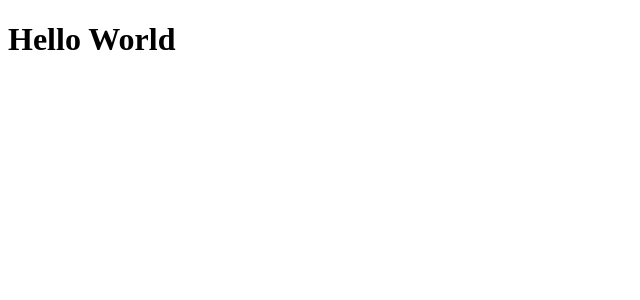
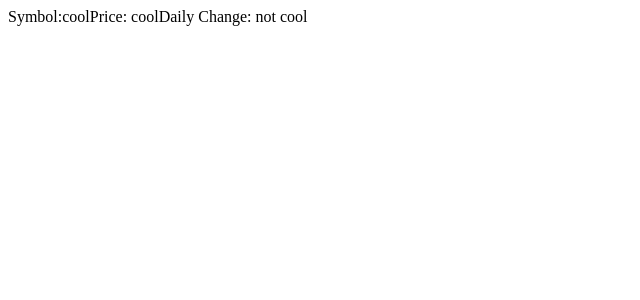
Before and after one commit to AaronEdwardGlenn/React-Hooks-Conversion-, a React app: page / in a window 1280 px wide. Shown: the top 300 px of the page, without its empty margins (0-640 px from the left). Built offline with nearby package versions, Linux system fonts and the light colour scheme.

Commit message:
remember to implicitly return from our components!

```diff
--- a/src/components/App.js
+++ b/src/components/App.js
@@ -1,5 +1,8 @@
 import React from 'react';
+import StockInfo from './StockInfo';
 
 export default function App() {
-  return <h1>Hello World</h1>;
+  return (
+    <StockInfo symbol="cool" price="cool" dailyChange="not cool" />
+  );
 }
--- a/src/components/StockInfo.js
+++ b/src/components/StockInfo.js
@@ -1,13 +1,19 @@
 import React from 'react';
 import PropTypes from 'prop-types';
 
-const StockPrice = ({ symbol, price, dailyChange }) => {
-  <figure>
+
+const StockInfo = ({ symbol, price, dailyChange }) => (
+  <div>
         Symbol:{symbol}
         Price: {price}
         Daily Change: {dailyChange}
+  </div>
+);
 
-  </figure>;
+StockInfo.propTypes = {
+  symbol: PropTypes.string.isRequired,
+  price: PropTypes.string,
+  dailyChange: PropTypes.string,
 };
 
-export default StockPrice;
+export default StockInfo;
--- a/webpack.config.js
+++ b/webpack.config.js
@@ -9,7 +9,7 @@
     publicPath: '/'
   },
   devServer: {
-    port: 7890,
+    port: 1234,
     historyApiFallback: true
   },
   plugins: [
```
